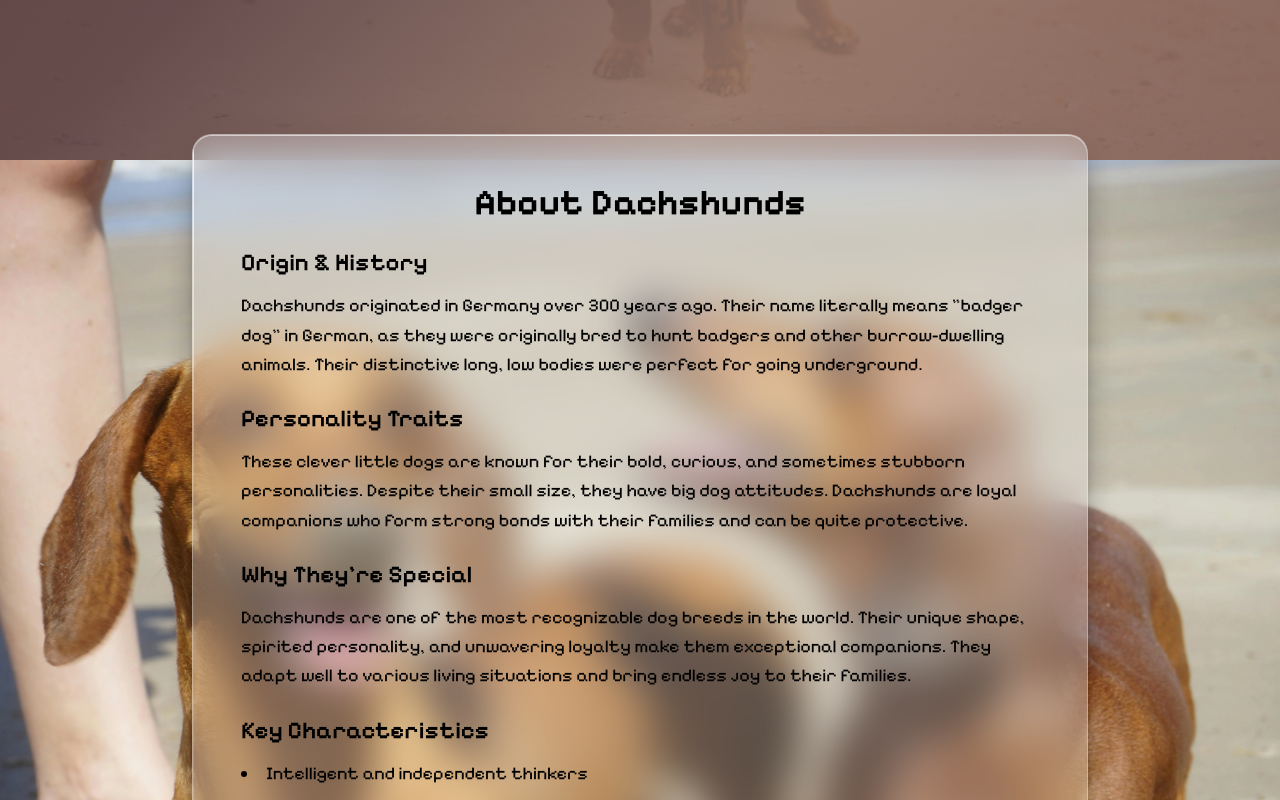
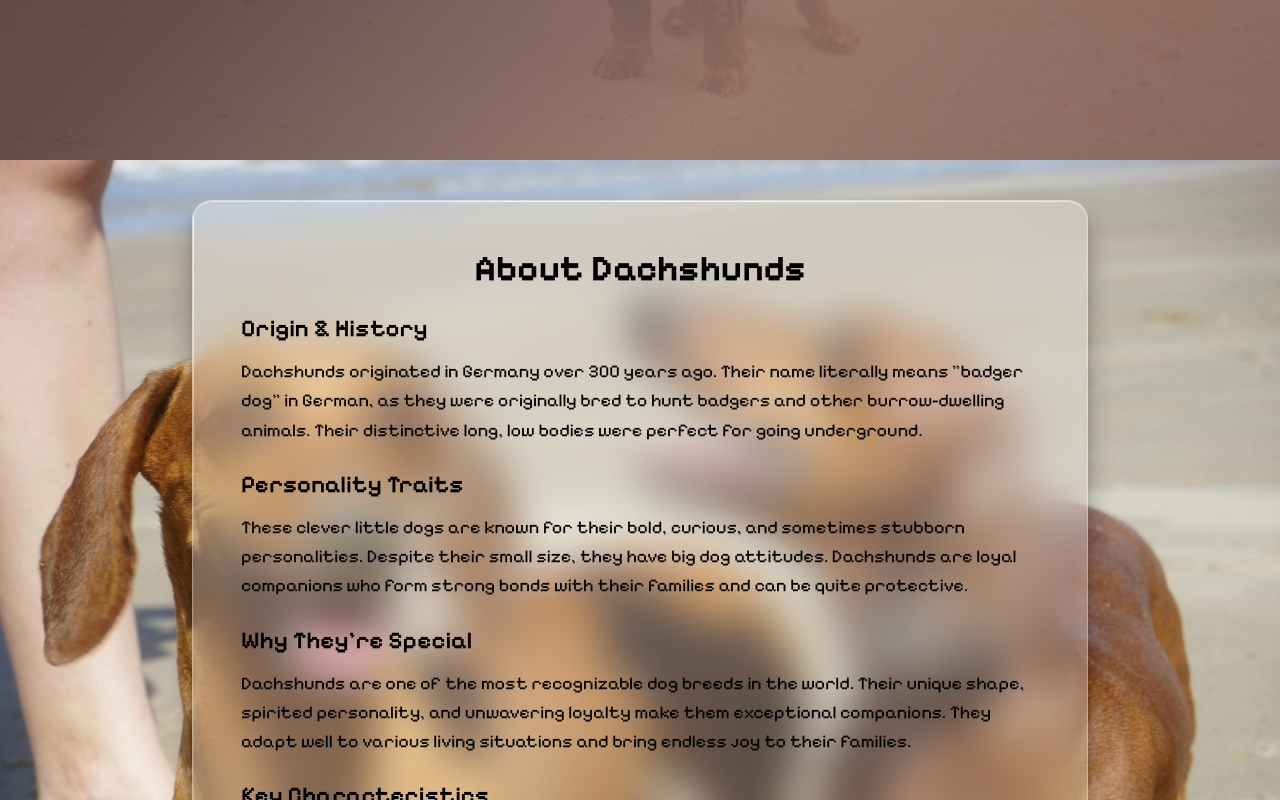
Before and after one commit to roberjacobo/salchi, an Angular app: page / in a window 1280 px wide. Shown: the part 640-1440 px from the top of the page. Built offline with nearby package versions, Linux system fonts and the light colour scheme.

Commit message:
modal size

```diff
--- a/src/styles.css
+++ b/src/styles.css
@@ -25,7 +25,8 @@
       inset 0 -1px 0 rgba(255, 255, 255, 0.1),
       inset 0 0 60px 30px rgba(255, 255, 255, 0.03);
     position: relative;
-    overflow: hidden;
+    overflow: auto;
+    max-height: 90vh;
   }
 
   .glass-card::before {
@@ -70,7 +71,8 @@
       inset 0 -1px 0 rgba(255, 255, 255, 0.05),
       inset 0 0 60px 30px rgba(0, 0, 0, 0.1);
     position: relative;
-    overflow: hidden;
+    overflow: auto;
+    max-height: 90vh;
   }
 
   .glass-card-dark::before {
```
